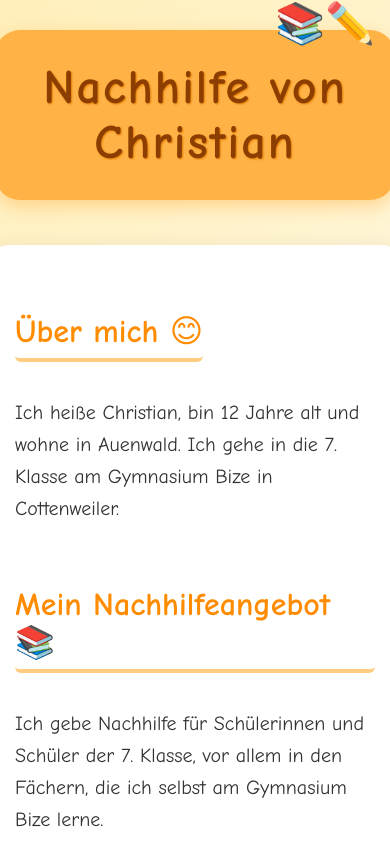
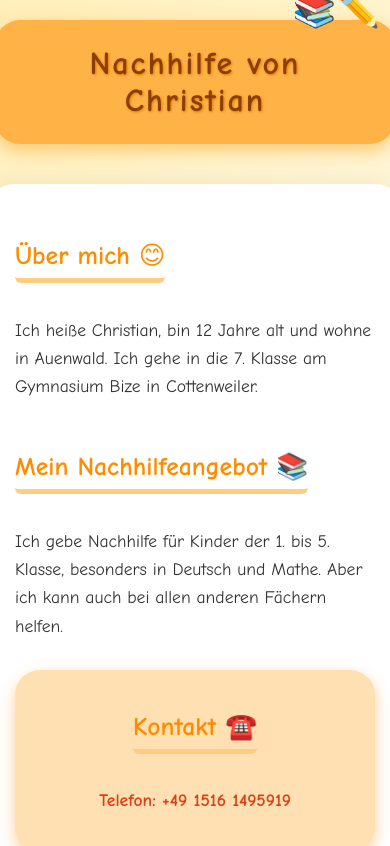
Before and after one commit to sxmxon11/nachhilfekl1-5, a plain HTML site: page index.html in a window 390 px wide. Shown: the top 846 px of the page. Drawn offline with Linux system fonts and the light colour scheme.

Commit message:
Update index.html

```diff
--- a/index.html
+++ b/index.html
@@ -7,6 +7,7 @@
 <style>
   @import url('https://fonts.googleapis.com/css2?family=Comic+Neue:wght@400;700&display=swap');
 
+  /* Grundstil */
   body {
     margin: 0;
     font-family: 'Comic Neue', cursive, sans-serif;
@@ -15,96 +16,165 @@
     display: flex;
     flex-direction: column;
     align-items: center;
-    padding: 30px 15px;
+    padding: 20px 15px;
+    min-height: 100vh;
   }
+
+  /* Header */
   header {
     background: #ffb347;
     width: 100%;
     max-width: 600px;
     border-radius: 25px;
-    padding: 30px 20px;
-    box-shadow: 0 6px 18px rgba(255, 179, 71, 0.5);
+    padding: 25px 20px;
+    box-shadow: 0 6px 18px rgba(255, 179, 71, 0.7);
     text-align: center;
-    margin-bottom: 45px;
+    margin-bottom: 40px;
     position: relative;
     overflow: visible;
   }
+
   header h1 {
     margin: 0;
     font-weight: 700;
-    font-size: 3rem;
+    font-size: 2.8rem;
     color: #8b3e00;
     letter-spacing: 2px;
-    text-shadow: 1px 1px 2px #e07b00;
+    text-shadow: 1px 1px 3px #e07b00;
+    animation: colorPulse 5s infinite alternate ease-in-out;
   }
+
+  /* Kleine animierte Bücher-Emoji */
   header::before {
     content: "📚✏️";
     position: absolute;
-    top: -20px;
-    right: 20px;
-    font-size: 2.5rem;
+    top: -25px;
+    right: 25px;
+    font-size: 3rem;
     animation: bounce 2s infinite ease-in-out;
   }
+
+  /* Bounce Animation */
   @keyframes bounce {
     0%, 100% { transform: translateY(0); }
-    50% { transform: translateY(-10px); }
+    50% { transform: translateY(-12px); }
   }
+
+  /* Farbwechsel Animation für Überschrift */
+  @keyframes colorPulse {
+    0% { color: #8b3e00; }
+    50% { color: #ff6f00; }
+    100% { color: #8b3e00; }
+  }
+
+  /* Hauptbereich */
   main {
     background: #fff;
     max-width: 600px;
     width: 100%;
     border-radius: 30px;
-    box-shadow: 0 6px 25px rgba(0, 0, 0, 0.1);
-    padding: 40px 35px 50px;
-    transition: transform 0.3s ease;
+    box-shadow: 0 8px 30px rgba(0, 0, 0, 0.12);
+    padding: 35px 30px 45px;
+    transition: transform 0.4s ease;
   }
+
   main:hover {
-    transform: scale(1.03);
+    transform: scale(1.05);
   }
+
   section {
-    margin-bottom: 35px;
+    margin-bottom: 30px;
+    position: relative;
   }
+
   h2 {
     font-size: 2rem;
     color: #ff8c00;
     margin-bottom: 15px;
-    border-bottom: 4px solid #ffcc80;
+    border-bottom: 5px solid #ffcc80;
     padding-bottom: 8px;
     border-radius: 6px;
     display: inline-block;
+    animation: slideInLeft 0.7s ease forwards;
   }
+
+  /* Slide In Animation für Überschriften */
+  @keyframes slideInLeft {
+    from { opacity: 0; transform: translateX(-40px); }
+    to { opacity: 1; transform: translateX(0); }
+  }
+
   p {
     font-size: 1.25rem;
     line-height: 1.6;
+    animation: fadeInUp 1s ease forwards;
   }
+
+  /* Fade In Up für Text */
+  @keyframes fadeInUp {
+    from { opacity: 0; transform: translateY(20px); }
+    to { opacity: 1; transform: translateY(0); }
+  }
+
+  /* Kontaktbereich */
   .contact {
     background: #ffe0b2;
     border-radius: 25px;
     padding: 25px 20px;
     text-align: center;
     font-weight: 700;
-    font-size: 1.4rem;
+    font-size: 1.5rem;
     color: #d84315;
-    box-shadow: 0 4px 12px rgba(255, 140, 0, 0.3);
+    box-shadow: 0 6px 15px rgba(255, 140, 0, 0.4);
     cursor: pointer;
     transition: background-color 0.3s ease, box-shadow 0.3s ease;
+    user-select: none;
   }
+
   .contact a {
     color: #d84315;
     text-decoration: none;
+    font-weight: 700;
   }
-  .contact:hover {
+
+  .contact:hover, .contact:focus {
     background-color: #ffb74d;
-    box-shadow: 0 6px 20px rgba(255, 140, 0, 0.5);
+    box-shadow: 0 8px 25px rgba(255, 140, 0, 0.7);
+    outline: none;
+    transform: scale(1.05);
   }
+
+  /* Footer */
   footer {
-    margin-top: 50px;
+    margin-top: 40px;
     font-size: 1rem;
     color: #777;
     max-width: 600px;
     width: 100%;
     text-align: center;
     font-style: italic;
+  }
+
+  /* Responsive */
+  @media (max-width: 420px) {
+    header h1 {
+      font-size: 2rem;
+    }
+    header::before {
+      font-size: 2.2rem;
+      top: -20px;
+      right: 15px;
+    }
+    h2 {
+      font-size: 1.6rem;
+    }
+    p {
+      font-size: 1.1rem;
+    }
+    .contact {
+      font-size: 1.3rem;
+      padding: 20px 15px;
+    }
   }
 </style>
 </head>
@@ -119,7 +189,7 @@
   </section>
   <section>
     <h2>Mein Nachhilfeangebot 📚</h2>
-    <p>Ich gebe Nachhilfe für Schülerinnen und Schüler der 7. Klasse, vor allem in den Fächern, die ich selbst am Gymnasium Bize lerne.</p>
+    <p>Ich gebe Nachhilfe für Kinder der 1. bis 5. Klasse, besonders in Deutsch und Mathe. Aber ich kann auch bei allen anderen Fächern helfen.</p>
   </section>
   <section class="contact" tabindex="0" role="button" aria-label="Anrufen: +49 1516 1495919">
     <h2>Kontakt ☎️</h2>
```
